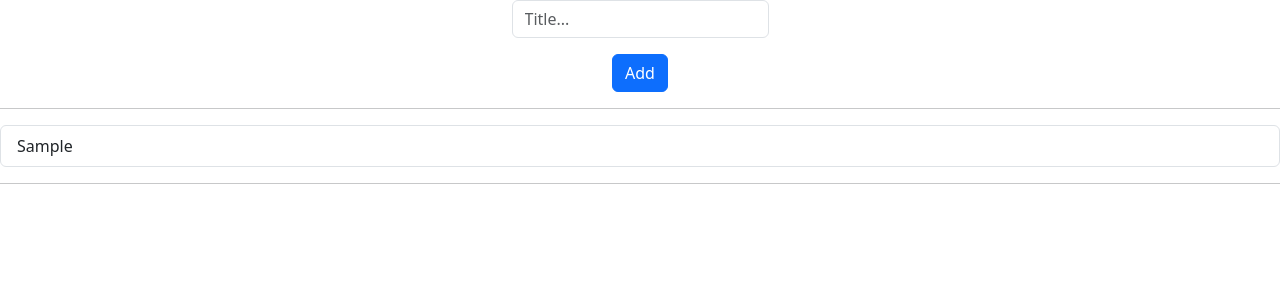
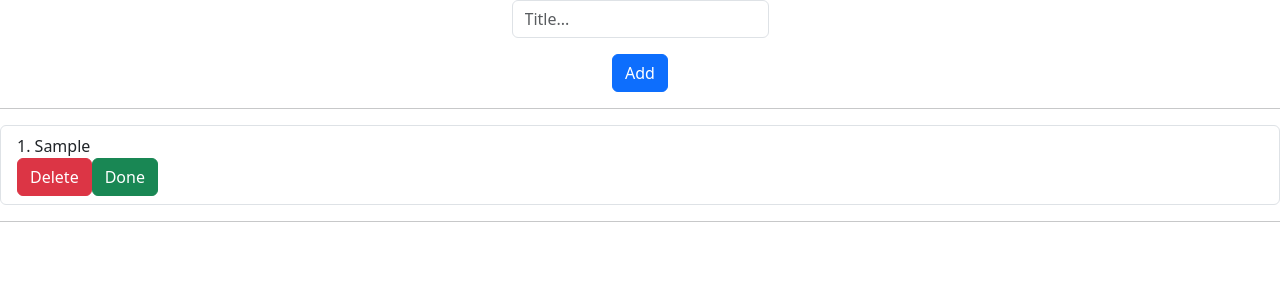
Before and after one commit to Matvey991/todo-list, a React (Create React App) app: page / in a window 1280 px wide. Both pictures are taken after typing "Sample" into the empty fields and a click on the button "Add". Shown: the top 300 px of the page. Built offline with nearby package versions, Linux system fonts and the light colour scheme.

Commit message:
todo-list

```diff
--- a/src/App.js
+++ b/src/App.js
@@ -19,12 +19,17 @@ setTodos(prev => [newTodo, ...prev])
 }
 
 
+const DeleteTodo = (id) => {
+  setTodos(prev => prev.filter((todo) => todo.id !== id))
+}
+
+
 
   return (
     <div className="App">
 <Header AddNewPost={AddNewPost}/>
 <hr/>
-<Main todos={todos}/>
+<Main DeleteTodo={DeleteTodo} todos={todos}/>
 <hr/>
 <Footer/>
     </div>
--- a/src/components/Header/Form/Form.js
+++ b/src/components/Header/Form/Form.js
@@ -17,6 +17,7 @@ const Form = ({AddNewPost}) => {
 <form onSubmit={addSubmit} className="d-flex flex-column align-items-center">
   <div className='mb-3'>
     <input value={input} onChange={(e) => setInput(e.target.value)} type="text" placeholder='Title...' className="form-control" id="exampleInputEmail1" aria-describedby="emailHelp"/>
+
     </div>
   <button type="submit" className="btn btn-primary">Add</button>
 </form>
--- a/src/components/Main/Main.js
+++ b/src/components/Main/Main.js
@@ -2,13 +2,21 @@ import React from 'react';
 import styles from './main.module.css'
 
 
-const Main = ({todos}) => {
+const Main = ({todos, DeleteTodo}) => {
     return (
         <main>
 <ul className="list-group">
     {
-        todos.map(todo => (
-            <li key={todo.id} className="list-group-item">{todo.title}</li>
+        todos.map((todo, i) => (
+            <li key={todo.id} className="list-group-item">
+                <span>
+                {i + 1}. {todo.title}
+                </span>
+                <div className=''>
+
+                </div>
+  <button type="submit" onClick={() => DeleteTodo(todo.id)} className="btn btn-danger">Delete</button>
+  <button type="submit" className="btn btn-success">Done</button></li>
         ))
     }
 </ul>
```
